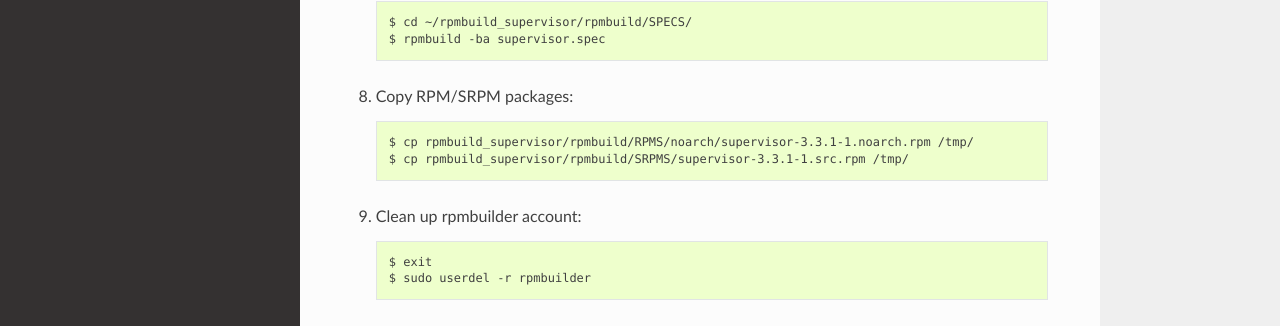
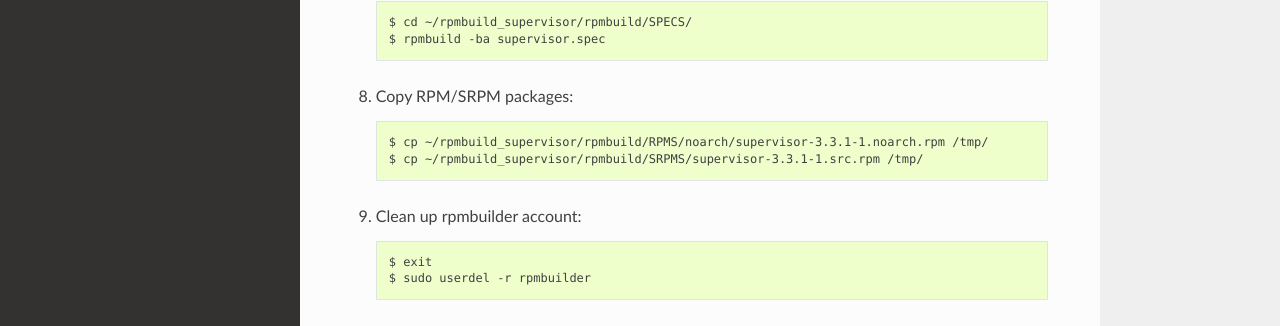
Before and after one commit to maartenq/rpmbuild_supervisor, a Sphinx documentation site: the page built from docs/index.rst, in a window 1280 px wide and 900 px high, scrolled down 573 px. Shown: the part 311-637 px from the top of the window. Built offline with Sphinx 7.4.7 and the Read the Docs theme 2.0.0, drawn with Linux system fonts in a browser that asks for light colours.

Commit message:
add absolute path homedir

```diff
--- a/docs/index.rst
+++ b/docs/index.rst
@@ -43,8 +43,8 @@ Building
 
 #. Copy RPM/SRPM packages::
 
-    $ cp rpmbuild_supervisor/rpmbuild/RPMS/noarch/supervisor-3.3.1-1.noarch.rpm /tmp/
-    $ cp rpmbuild_supervisor/rpmbuild/SRPMS/supervisor-3.3.1-1.src.rpm /tmp/
+    $ cp ~/rpmbuild_supervisor/rpmbuild/RPMS/noarch/supervisor-3.3.1-1.noarch.rpm /tmp/
+    $ cp ~/rpmbuild_supervisor/rpmbuild/SRPMS/supervisor-3.3.1-1.src.rpm /tmp/
 
 
 #. Clean up rpmbuilder account::
```
